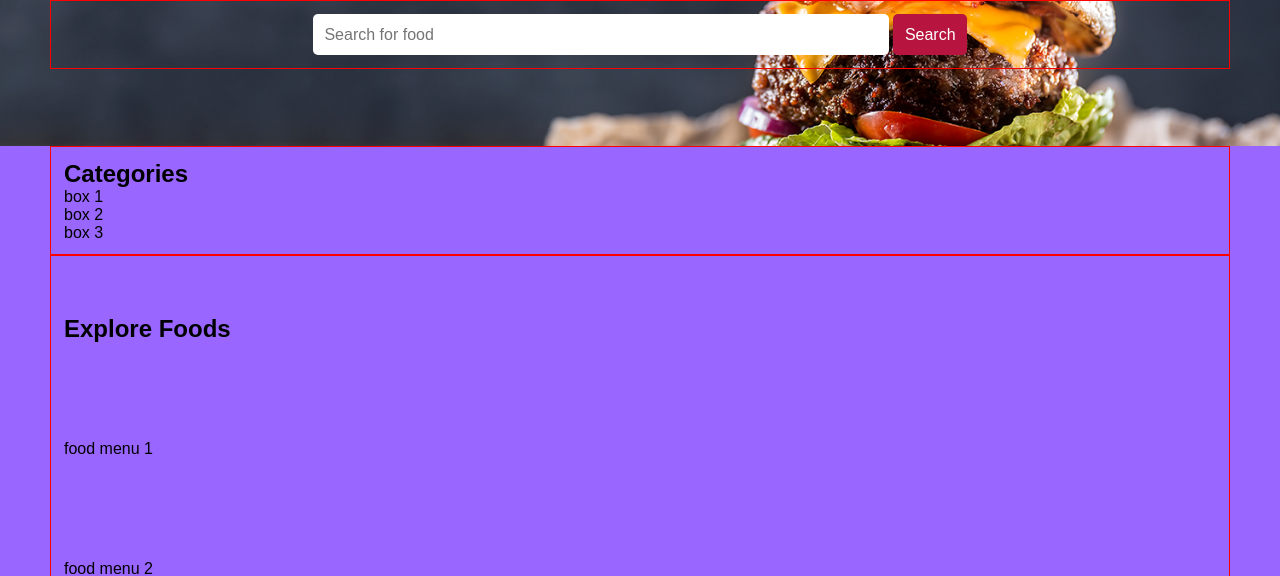
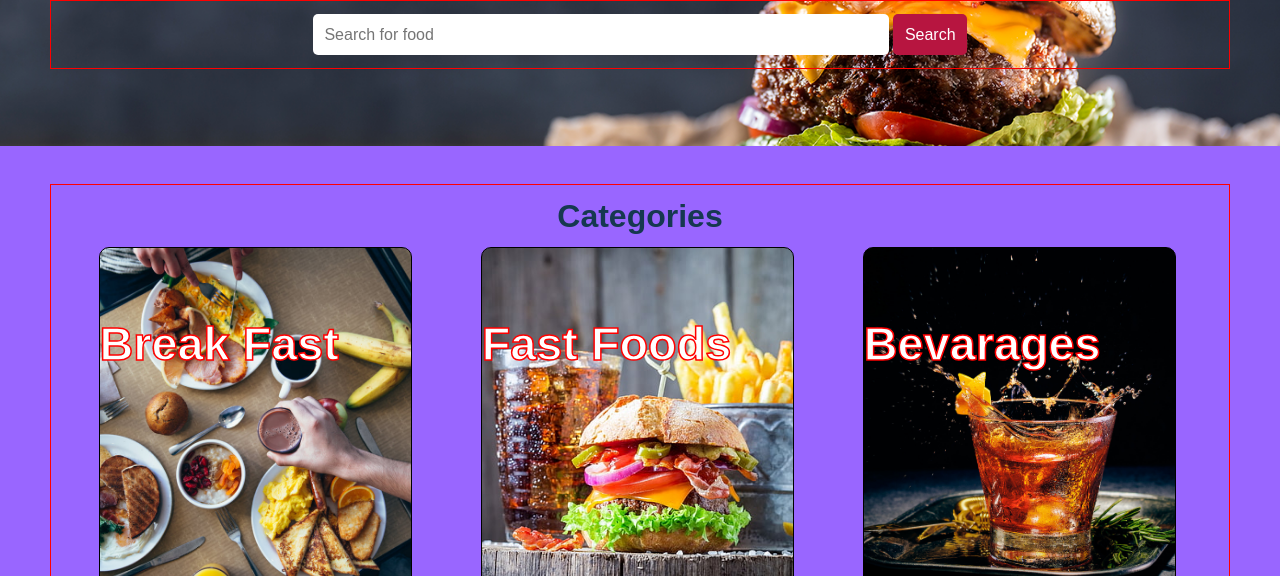
Before and after one commit to chris-macharia/food-ordering-website, a plain HTML site: page index.html in a window 1280 px wide. Shown: the part 224-800 px from the top of the page. Drawn offline with Linux system fonts and the light colour scheme.

Commit message:
Style the 'Categories section

```diff
--- a/css/index.css
+++ b/css/index.css
@@ -54,7 +54,13 @@ a:hover{
 .btn-primary:hover{
   background-color: #e05b26;
 }
-
+h2{
+  color: #163850;
+  font-size: 2rem;
+}
+.img-curve{
+  border-radius: 10px;
+}
 /*CSS for navbar section*/
 
 .logo{
@@ -93,6 +99,41 @@ a:hover{
   border: none;
   border-radius: 5px;
 }
-.btn{
+
+
+/*CSS for categories*/
+.categories{
+  padding: 3% 0;
+}
+.categories-boxes{
+  border: 1px solid black;
+  width: 27%;
+  height: 230px;
+  float: left;
+  margin: 1% 3%;
+  color: #163850;
+  color: rgb(255, 255, 255);
+  font-size: 2.5rem;
+
+  background-image: url(../images/breakfast-category.jpg);
+  background-size: cover;
+  background-repeat: no-repeat;
+  background-position: center;
+  padding: 6% 0;
+  -webkit-text-stroke: 1.5px red;
 
 }
+.categories-boxes[id="fast-foods"]{
+  background-image: url(../images/fast-foods.jpg);
+}
+.categories-boxes[id="bevarages"]{
+  background-image: url(../images/bevarages.jpg);
+}
+.categories-boxes:hover{
+  height: 250px;
+  cursor: pointer;
+  font-size: 3rem;
+}
+/* .categories-boxes img{
+  display: none;
+} */
--- a/index.html
+++ b/index.html
@@ -15,7 +15,11 @@
     <section class="navbar">
       <div class="container">
         <div class="logo">
-          <img src="./images/food resturant logo.png" alt="Resturant logo" class="img-responsive"/>
+          <img
+            src="./images/food resturant logo.png"
+            alt="Resturant logo"
+            class="img-responsive"
+          />
         </div>
 
         <div class="menu text-right">
@@ -36,7 +40,6 @@
         </div>
 
         <div class="clear-fix"></div>
-
       </div>
     </section>
     <!-- NAVBAR section END here-->
@@ -46,7 +49,12 @@
       <div class="container">
         <form action="">
           <input type="search" name="search" placeholder="Search for food" />
-          <input type="submit" name="submit" value="Search" class="btn btn-primary" />
+          <input
+            type="submit"
+            name="submit"
+            value="Search"
+            class="btn btn-primary"
+          />
         </form>
       </div>
     </section>
@@ -55,13 +63,20 @@
     <!-- CATEGORIES STARTS here-->
     <section class="categories">
       <div class="container">
-        <h2>Categories</h2>
+        <h2 class="text-center">Categories</h2>
 
-        <div class="categories-boxes">box 1</div>
+        <div class="categories-boxes img-curve" id="break-fast">
+          <h3>Break Fast</h3>
+        </div>
 
-        <div class="categories-boxes">box 2</div>
+        <div class="categories-boxes img-curve" id="fast-foods">
+          <h3>Fast Foods</h3>
+        </div>
 
-        <div class="categories-boxes">box 3</div>
+        <div class="categories-boxes img-curve" id="bevarages">
+          <h3>Bevarages</h3>
+        </div>
+        <div class="clear-fix"></div>
       </div>
     </section>
     <!-- CATEGORIES section END here-->
```
Also changed, not shown: images/bevarages.jpg (added), images/breakfast-category.jpg (added), images/fast-foods.jpg (added).
